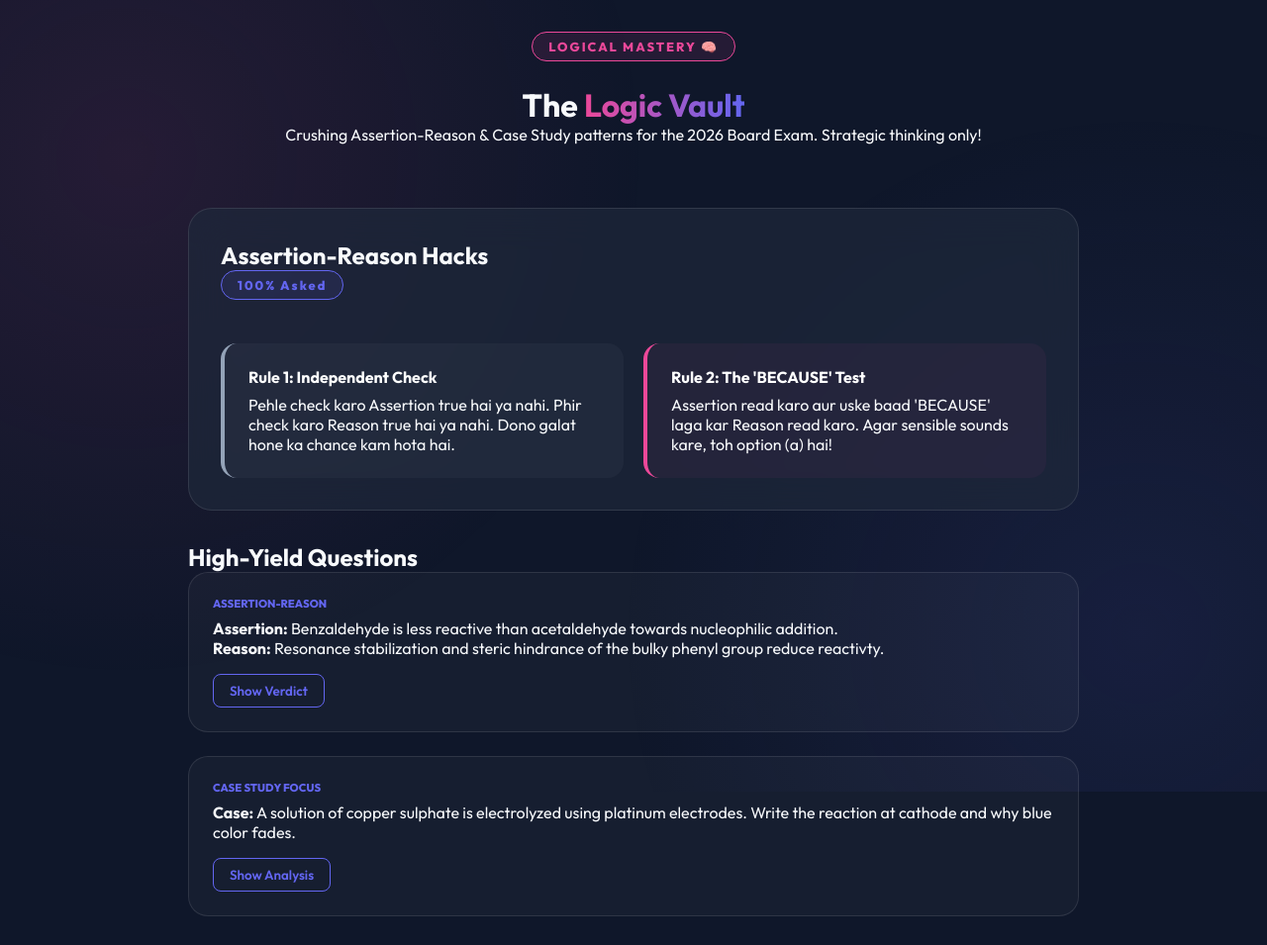
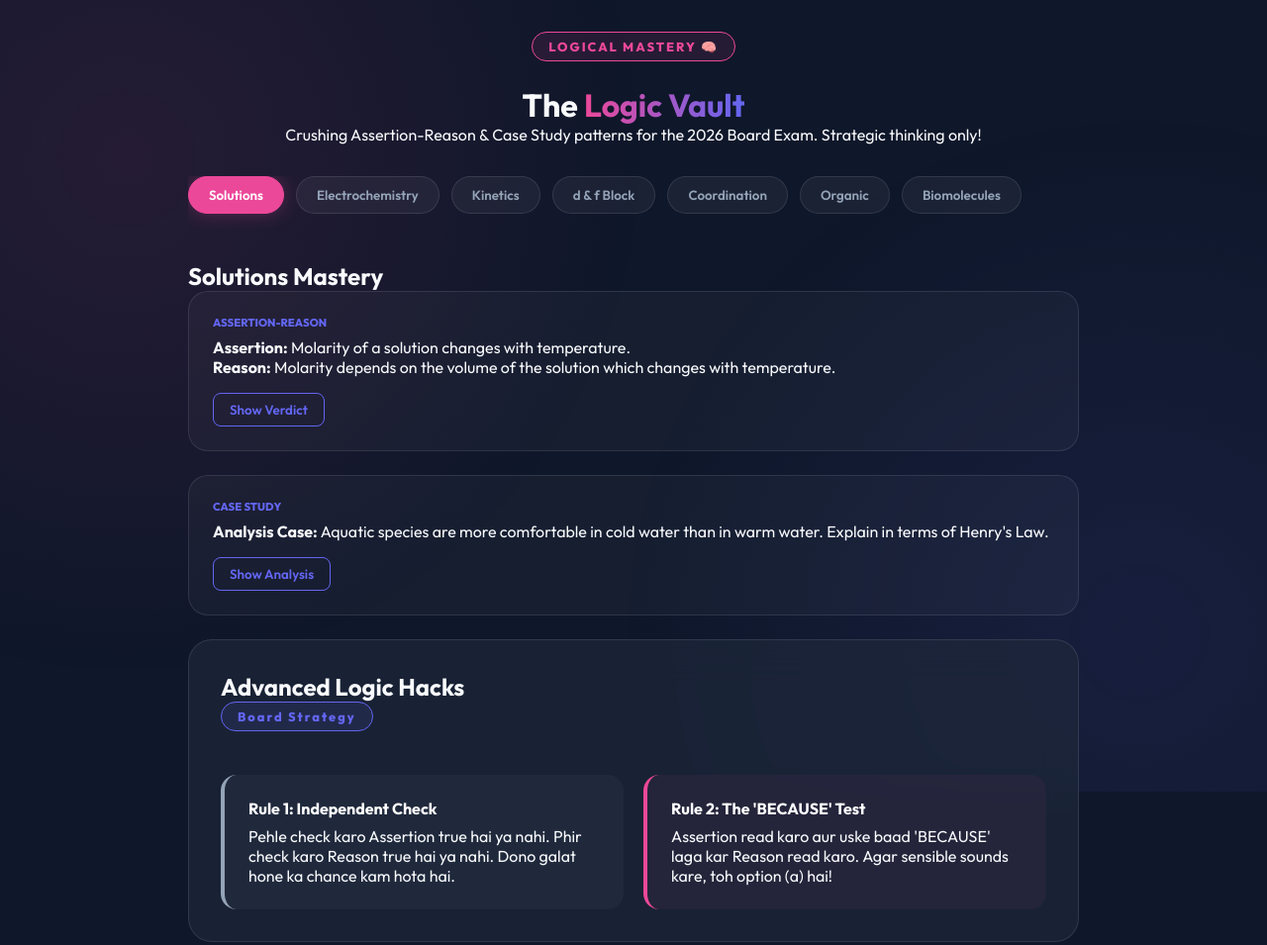
Before and after one commit to thoratpratik2323-hue/chemistry-logic-vault, a plain HTML site: page index.html in a window 1280 px wide. Shown: the top 955 px of the page at 99% size. Drawn offline with Linux system fonts and the light colour scheme.

Commit message:
Add chapter-wise Assertion-Reason and Case Study questions for all lessons

```diff
--- a/index.html
+++ b/index.html
@@ -24,12 +24,26 @@
                 thinking only!</p>
         </header>
 
+        <!-- Chapter Navigation -->
+        <nav class="chapter-nav">
+            <button class="nav-chip active" onclick="loadChapter('Solutions')">Solutions</button>
+            <button class="nav-chip" onclick="loadChapter('Electrochemistry')">Electrochemistry</button>
+            <button class="nav-chip" onclick="loadChapter('Chemical Kinetics')">Kinetics</button>
+            <button class="nav-chip" onclick="loadChapter('d & f Block')">d & f Block</button>
+            <button class="nav-chip" onclick="loadChapter('Coordination Compounds')">Coordination</button>
+            <button class="nav-chip" onclick="loadChapter('Organic Chemistry (Combined)')">Organic</button>
+            <button class="nav-chip" onclick="loadChapter('Biomolecules')">Biomolecules</button>
+        </nav>
+
         <section class="logic-sections">
+            <!-- Questions will be injected here -->
+            <div id="questions-display" class="question-vault"></div>
+
             <!-- Assertion-Reason Section -->
             <div class="card">
                 <div class="card-header">
-                    <h2>Assertion-Reason Hacks</h2>
-                    <span class="badge secondary">100% Asked</span>
+                    <h2>Advanced Logic Hacks</h2>
+                    <span class="badge secondary">Board Strategy</span>
                 </div>
                 <div class="hacks-grid">
                     <div class="hack-item">
@@ -44,31 +58,6 @@
                     </div>
                 </div>
             </div>
-
-            <!-- Question Bank -->
-            <div class="question-vault">
-                <h2>High-Yield Questions</h2>
-
-                <div class="q-card">
-                    <div class="q-label">Assertion-Reason</div>
-                    <p><b>Assertion:</b> Benzaldehyde is less reactive than acetaldehyde towards nucleophilic addition.
-                    </p>
-                    <p><b>Reason:</b> Resonance stabilization and steric hindrance of the bulky phenyl group reduce
-                        reactivty.</p>
-                    <button class="ans-trigger" onclick="toggleAns(this)">Show Verdict</button>
-                    <div class="ans-hidden"><b>Correct: (a)</b> <br>Dono points true hain aur Reason perfectly explain
-                        kar raha hai. Bulky benzene ring rasta rokti hai!</div>
-                </div>
-
-                <div class="q-card">
-                    <div class="q-label">Case Study Focus</div>
-                    <p><b>Case:</b> A solution of copper sulphate is electrolyzed using platinum electrodes. Write the
-                        reaction at cathode and why blue color fades.</p>
-                    <button class="ans-trigger" onclick="toggleAns(this)">Show Analysis</button>
-                    <div class="ans-hidden"><b>Analysis:</b> <br>Cathode pe \(Cu^{2+}\) reduce hokar \(Cu\) ban jayega.
-                        Blue color isliye fade hota hai kyunki \(Cu^{2+}\) ions khatam ho rahe hain solution se.</div>
-                </div>
-            </div>
         </section>
 
         <footer>
@@ -76,12 +65,59 @@
         </footer>
     </div>
 
+    <script src="questions.js"></script>
     <script>
         function toggleAns(btn) {
             const ans = btn.nextElementSibling;
             ans.classList.toggle('active');
             btn.innerText = ans.classList.contains('active') ? 'Hide Answer' : 'Show Answer';
         }
+
+        function loadChapter(chapterName) {
+            // Update UI chips
+            document.querySelectorAll('.nav-chip').forEach(btn => {
+                btn.classList.toggle('active', btn.innerText === chapterName || (chapterName === 'Solutions' && btn.innerText === 'Solutions'));
+            });
+
+            const container = document.getElementById('questions-display');
+            const data = logicData.find(d => d.chapter === chapterName);
+
+            if (!data) return;
+
+            container.innerHTML = `<h2>${chapterName} Mastery</h2>`;
+
+            data.questions.forEach(q => {
+                const card = document.createElement('div');
+                card.className = 'q-card fade-in';
+
+                if (q.type === 'Assertion-Reason') {
+                    card.innerHTML = `
+                        <div class="q-label">Assertion-Reason</div>
+                        <p><b>Assertion:</b> ${q.assertion}</p>
+                        <p><b>Reason:</b> ${q.reason}</p>
+                        <button class="ans-trigger" onclick="toggleAns(this)">Show Verdict</button>
+                        <div class="ans-hidden">
+                            <b>Verdict:</b> ${q.verdict} <br><br>
+                            <b>Logic:</b> ${q.explanation}
+                        </div>
+                    `;
+                } else {
+                    card.innerHTML = `
+                        <div class="q-label">Case Study</div>
+                        <p><b>Analysis Case:</b> ${q.case}</p>
+                        <button class="ans-trigger" onclick="toggleAns(this)">Show Analysis</button>
+                        <div class="ans-hidden">
+                             <b>Key Concept:</b> ${q.verdict} <br><br>
+                             <b>Explanation:</b> ${q.explanation}
+                        </div>
+                    `;
+                }
+                container.appendChild(card);
+            });
+        }
+
+        // Initial Load
+        window.onload = () => loadChapter('Solutions');
     </script>
 </body>
 
--- /dev/null
+++ b/questions.js
@@ -0,0 +1,128 @@
+const logicData = [
+    {
+        chapter: "Solutions",
+        questions: [
+            {
+                type: "Assertion-Reason",
+                assertion: "Molarity of a solution changes with temperature.",
+                reason: "Molarity depends on the volume of the solution which changes with temperature.",
+                verdict: "(a) Both A and R are true and R is the correct explanation of A.",
+                explanation: "Volume expansion occur with heat, making molarity inversely proportional to temperature."
+            },
+            {
+                type: "Case Study",
+                case: "Aquatic species are more comfortable in cold water than in warm water. Explain in terms of Henry's Law.",
+                verdict: "Higher Solubility",
+                explanation: "According to Henry's Law, solubility of gases increases with a decrease in temperature. Hence, more dissolved oxygen is available in cold water."
+            }
+        ]
+    },
+    {
+        chapter: "Electrochemistry",
+        questions: [
+            {
+                type: "Assertion-Reason",
+                assertion: "Conductivity of an electrolyte decreases with dilution.",
+                reason: "The number of ions per unit volume decreases on dilution.",
+                verdict: "(a) Both A and R are true and R is the correct explanation of A.",
+                explanation: "Even though total ions increase in weak electrolytes, the concentration of ions per cm³ drops."
+            },
+            {
+                type: "Case Study",
+                case: "Sacrificial protection of iron is done by coating it with Zinc. Why?",
+                verdict: "Anodic Protection",
+                explanation: "Zinc has a lower reduction potential than Iron, so it oxidizes itself (sacrifices) to save the iron from rusting."
+            }
+        ]
+    },
+    {
+        chapter: "Chemical Kinetics",
+        questions: [
+            {
+                type: "Assertion-Reason",
+                assertion: "Order of a reaction can be zero or fractional.",
+                reason: "Order is an experimentally determined quantity.",
+                verdict: "(b) Both A and R are true but R is NOT the correct explanation.",
+                explanation: "While both are true facts, the definition of order doesn't explain why it can be zero or fractional."
+            },
+            {
+                type: "Case Study",
+                case: "Hydrolysis of ethyl acetate in presence of acid is called a pseudo-first-order reaction. Why?",
+                verdict: "Concentration Factor",
+                explanation: "Water is present in such large excess that its concentration remains constant during the reaction."
+            }
+        ]
+    },
+    {
+        chapter: "d & f Block",
+        questions: [
+            {
+                type: "Assertion-Reason",
+                assertion: "Cu+ ion is not stable in aqueous solution.",
+                reason: "Cu+ undergoes disproportionation to Cu2+ and Cu due to high hydration energy of Cu2+.",
+                verdict: "(a) Both A and R are true and R is correct explanation.",
+                explanation: "The high negative hydration enthalpy of Cu2+ compensated for the second ionization enthalpy."
+            },
+            {
+                type: "Case Study",
+                case: "Transition elements show paramagnetic behavior. Why?",
+                verdict: "Unpaired Electrons",
+                explanation: "Paramagnetism arises due to the presence of unpaired electrons in (n-1)d orbitals."
+            }
+        ]
+    },
+    {
+        chapter: "Coordination Compounds",
+        questions: [
+            {
+                type: "Assertion-Reason",
+                assertion: "[Ni(CO)4] is diamagnetic in nature.",
+                reason: "Nickel is in zero oxidation state and CO is a strong field ligand which causes pairing.",
+                verdict: "(a) Both A and R are true and R is the correct explanation.",
+                explanation: "dsp2 hybridization occurs, and all electrons are paired up."
+            },
+            {
+                type: "Case Study",
+                case: "Why is [Ti(H2O)6]3+ colored while [Sc(H2O)6]3+ is colorless?",
+                verdict: "d-d Transition",
+                explanation: "Ti3+ has d1 configuration (unpaired electron) allowing d-d transition. Sc3+ is d0, so no transition possible."
+            }
+        ]
+    },
+    {
+        chapter: "Organic Chemistry (Combined)",
+        questions: [
+            {
+                type: "Assertion-Reason",
+                assertion: "Phenol is more acidic than ethanol.",
+                reason: "Phenoxide ion is resonance stabilized while ethoxide ion is not.",
+                verdict: "(a) Both A and R are true and R is correct explanation.",
+                explanation: "Resonance in phenoxide makes it easier to lose a proton."
+            },
+            {
+                type: "Case Study",
+                case: "Nucleophilic substitution in aryl halides is difficult. Give two reasons.",
+                verdict: "Resonance & Hybridization",
+                explanation: "1. Partial double bond character due to resonance. 2. sp2 hybridized carbon is more electronegative and holds the halogen tighter."
+            }
+        ]
+    },
+    {
+        chapter: "Biomolecules",
+        questions: [
+            {
+                type: "Assertion-Reason",
+                assertion: "Vitamin C cannot be stored in our body.",
+                reason: "Vitamin C is water soluble and is regularly excreted in urine.",
+                verdict: "(a) Both A and R are true and R is correct explanation.",
+                explanation: "Only fat-soluble vitamins (A, D, E, K) can be stored in the liver and adipose tissue."
+            },
+            {
+                type: "Case Study",
+                case: "Proteins are found to have two types of secondary structures viz. alpha-helix and beta-pleated sheet. What stabilizes these?",
+                verdict: "Hydrogen Bonding",
+                explanation: "Intramolecular (Alpha) and Intermolecular (Beta) hydrogen bonding between the C=O and N-H groups."
+            }
+        ]
+    }
+];
--- a/style.css
+++ b/style.css
@@ -42,7 +42,44 @@ body {
 
 header {
     text-align: center;
-    margin-bottom: 4rem;
+    margin-bottom: 2rem;
+}
+
+.chapter-nav {
+    display: flex;
+    overflow-x: auto;
+    gap: 12px;
+    padding-bottom: 1rem;
+    margin-bottom: 2rem;
+    scrollbar-width: none;
+}
+
+.chapter-nav::-webkit-scrollbar {
+    display: none;
+}
+
+.nav-chip {
+    flex: 0 0 auto;
+    padding: 10px 20px;
+    background: rgba(255, 255, 255, 0.05);
+    border: 1px solid var(--glass-border);
+    border-radius: 100px;
+    color: var(--text-muted);
+    cursor: pointer;
+    font-weight: 600;
+    transition: all 0.3s ease;
+}
+
+.nav-chip.active {
+    background: var(--primary);
+    border-color: var(--primary);
+    color: #fff;
+    box-shadow: 0 0 20px rgba(236, 72, 153, 0.3);
+}
+
+.nav-chip:hover:not(.active) {
+    background: rgba(255, 255, 255, 0.1);
+    color: #fff;
 }
 
 .badge {
```
